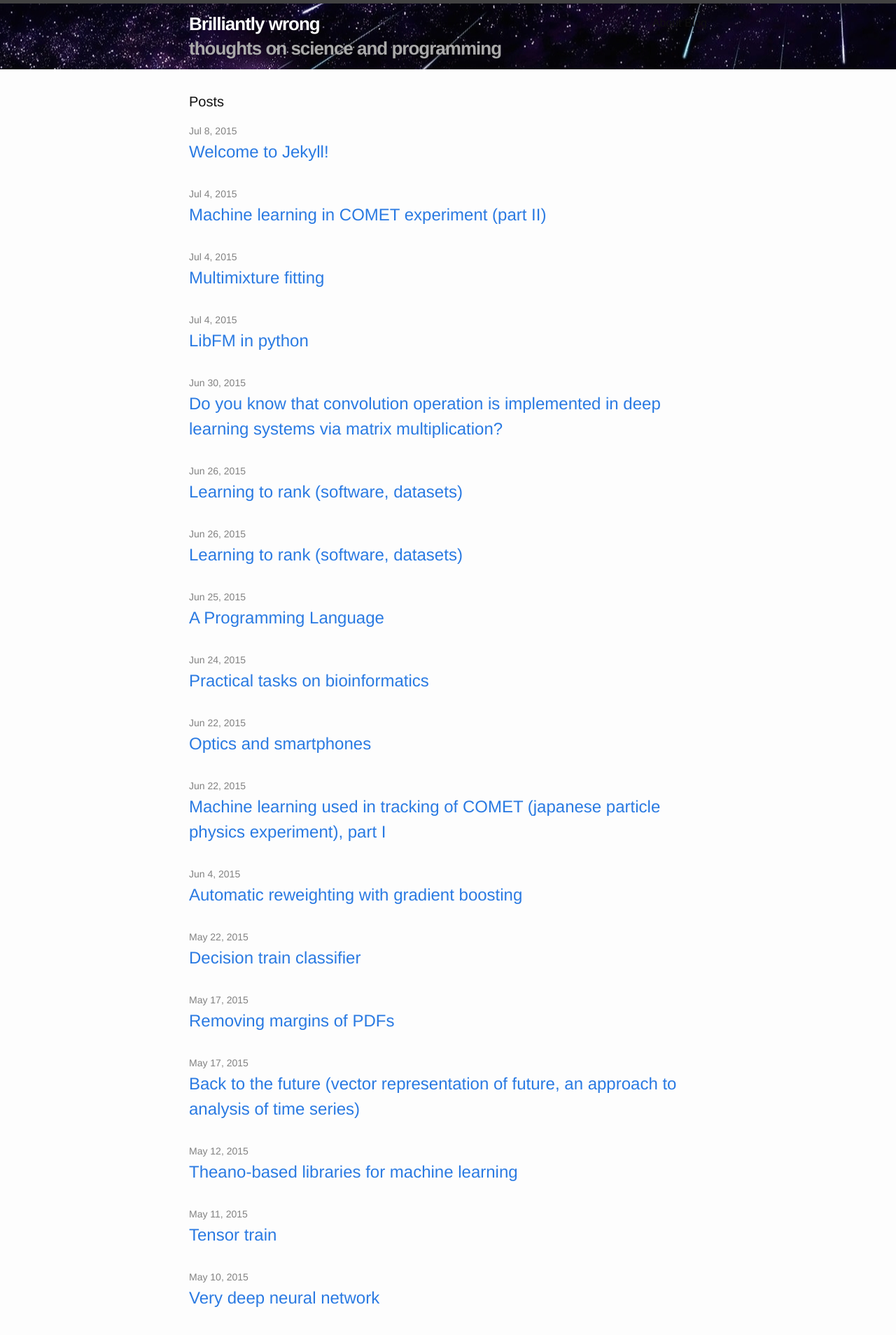
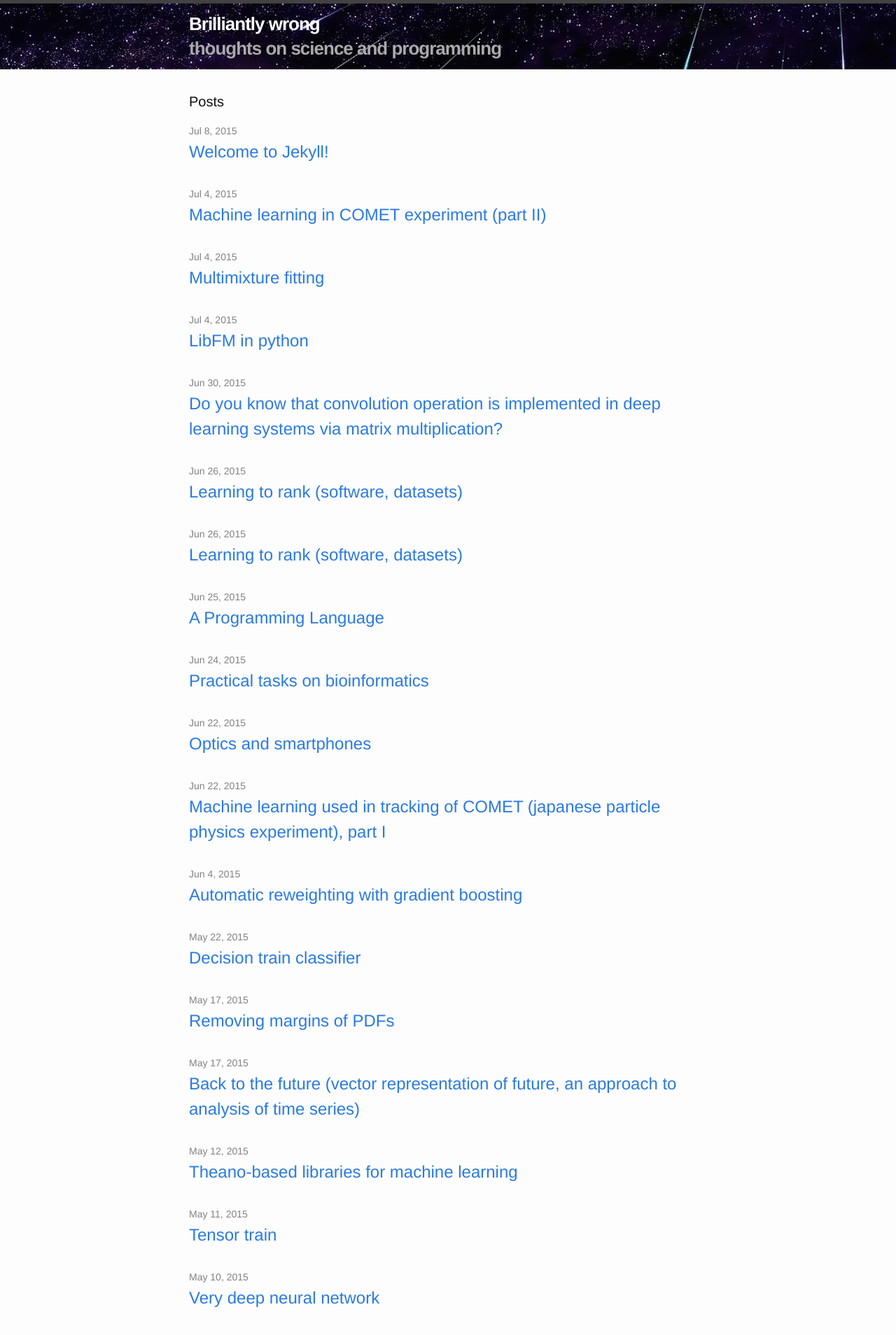
Before and after one commit to arogozhnikov/arogozhnikov.github.io, a Jekyll site: the page built from index.html, in a window 1280 px wide. Shown: the top 1908 px of the page at 70% size. Built offline with Jekyll 4.4.1, drawn with Linux system fonts in a browser that asks for light colours.

Commit message:
updated css

```diff
--- a/_config.yml
+++ b/_config.yml
@@ -6,6 +6,5 @@
 url: "http://arogozhnikov.github.io" # the base hostname & protocol for your site
 #twitter_username: jekyllrb
 github_username:  arogozhnikov
-
 # Build settings
 markdown: kramdown
--- a/css/alex.css
+++ b/css/alex.css
@@ -25,6 +25,7 @@
 
 .site-header{
 	color: #000000;
-	/*background: url(http://images2.fanpop.com/images/photos/7000000/Space-Art-Wallpaper-space-7076692-1440-900.jpg) no-repeat fixed center; */
-	background: url(space_background.jpg) fixed center;
+	background: url(space_background.jpg) fixed;
+	background-repeat: repeat-x;
+	background-position: top center;
 }
```
